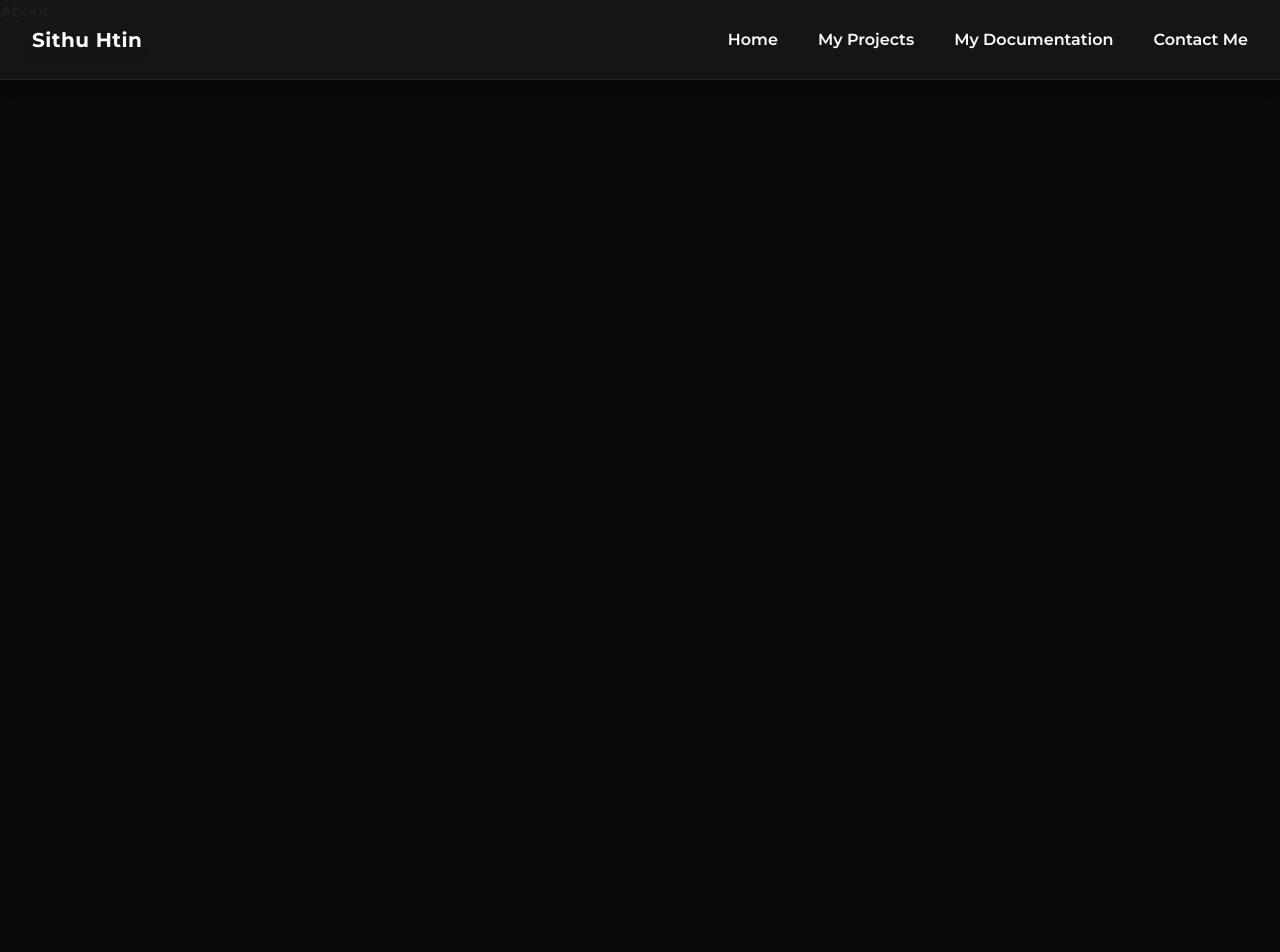
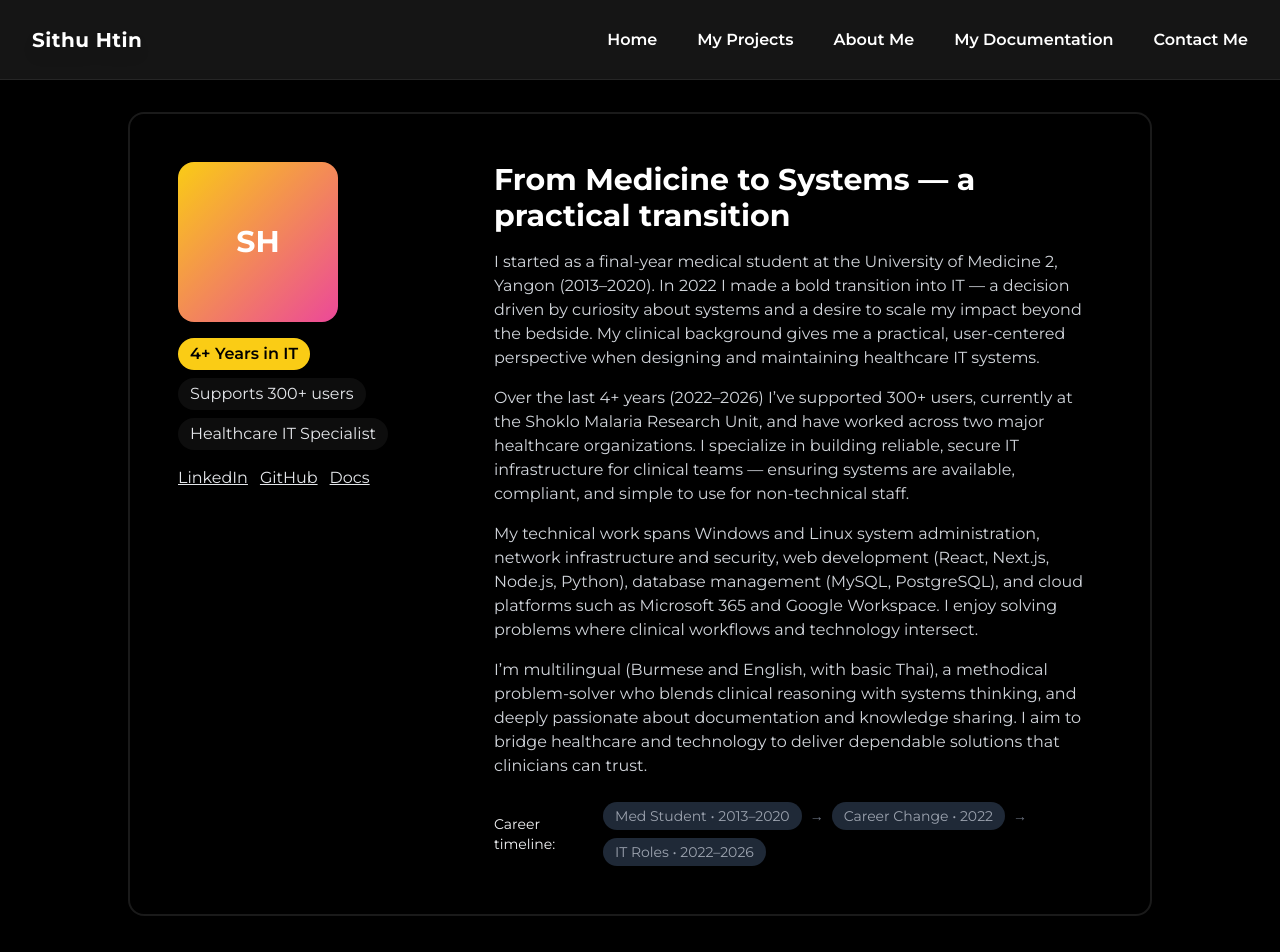
Before and after one commit to SiThuHtin/job-portfolio, a Next.js app: page /about-me in a window 1280 px wide. Shown: the top 952 px of the page. Before the commit the page ends 800 px from the top, so only its background shows below. Built offline with nearby package versions, Linux system fonts and the light colour scheme.

Commit message:
About Me page added

```diff
--- a/app/about-me/page.js
+++ b/app/about-me/page.js
@@ -1,7 +1,59 @@
 import React from "react";
 
-const About = () => {
-  return <div>About</div>;
-};
+export default function About() {
+  return (
+    <main className="flex flex-col bg-black min-h-screen pt-16 w-full overflow-x-hidden">
+      {/* <div className="flex items-center justify-center py-8 px-4">
+        <div className="flex-grow border-t border-yellow-400/30"></div>
+        <span className="mx-4 text-yellow-400 text-sm font-bold uppercase tracking-widest">About Me</span>
+        <div className="flex-grow border-t border-yellow-400/30"></div>
+      </div> */}
 
-export default About;
+      <div className="py-12 px-4 md:px-16 bg-black">
+        <div className="max-w-5xl mx-auto bg-black/60 backdrop-blur-lg border-2 border-white/10 rounded-2xl p-8 md:p-12 grid grid-cols-1 md:grid-cols-3 gap-6 items-start">
+          {/* Photo & highlights */}
+          <div className="md:col-span-1 flex flex-col items-center md:items-start">
+            <div className="w-40 h-40 rounded-2xl bg-gradient-to-br from-yellow-400 to-pink-500 flex items-center justify-center text-3xl font-bold text-white">SH</div>
+            <div className="mt-4 space-y-2 text-center md:text-left">
+              <div className="inline-flex items-center gap-2 bg-yellow-400 text-black px-3 py-1 rounded-full font-semibold">4+ Years in IT</div>
+              <div className="inline-flex items-center gap-2 bg-white/5 text-gray-200 px-3 py-1 rounded-full">Supports 300+ users</div>
+              <div className="inline-flex items-center gap-2 bg-white/5 text-gray-200 px-3 py-1 rounded-full">Healthcare IT Specialist</div>
+            </div>
+
+            <div className="mt-4 flex gap-3">
+              <a href="https://www.linkedin.com/" target="_blank" rel="noreferrer" className="text-gray-200 hover:text-white underline">LinkedIn</a>
+              <a href="https://github.com/" target="_blank" rel="noreferrer" className="text-gray-200 hover:text-white underline">GitHub</a>
+              <a href="https://sithu-htin-docs.gitbook.io/sithu-things" target="_blank" rel="noreferrer" className="text-gray-200 hover:text-white underline">Docs</a>
+            </div>
+          </div>
+
+          {/* Story and details */}
+          <div className="md:col-span-2">
+            <h2 className="text-2xl md:text-3xl font-bold text-white mb-4">From Medicine to Systems — a practical transition</h2>
+
+            <p className="text-gray-300 mb-4">I started as a final-year medical student at the University of Medicine 2, Yangon (2013–2020). In 2022 I made a bold transition into IT — a decision driven by curiosity about systems and a desire to scale my impact beyond the bedside. My clinical background gives me a practical, user-centered perspective when designing and maintaining healthcare IT systems.</p>
+
+            <p className="text-gray-300 mb-4">Over the last 4+ years (2022–2026) I’ve supported 300+ users, currently at the Shoklo Malaria Research Unit, and have worked across two major healthcare organizations. I specialize in building reliable, secure IT infrastructure for clinical teams — ensuring systems are available, compliant, and simple to use for non-technical staff.</p>
+
+            <p className="text-gray-300 mb-4">My technical work spans Windows and Linux system administration, network infrastructure and security, web development (React, Next.js, Node.js, Python), database management (MySQL, PostgreSQL), and cloud platforms such as Microsoft 365 and Google Workspace. I enjoy solving problems where clinical workflows and technology intersect.</p>
+
+            <p className="text-gray-300">I’m multilingual (Burmese and English, with basic Thai), a methodical problem-solver who blends clinical reasoning with systems thinking, and deeply passionate about documentation and knowledge sharing. I aim to bridge healthcare and technology to deliver dependable solutions that clinicians can trust.</p>
+
+            <div className="mt-6">
+              <div className="flex items-center gap-4 text-sm text-gray-400">
+                <div className="font-medium text-gray-100">Career timeline:</div>
+                <div className="flex items-center gap-2 flex-wrap">
+                  <span className="px-3 py-1 bg-gray-800 rounded-full">Med Student • 2013–2020</span>
+                  <span className="text-gray-500">→</span>
+                  <span className="px-3 py-1 bg-gray-800 rounded-full">Career Change • 2022</span>
+                  <span className="text-gray-500">→</span>
+                  <span className="px-3 py-1 bg-gray-800 rounded-full">IT Roles • 2022–2026</span>
+                </div>
+              </div>
+            </div>
+          </div>
+        </div>
+      </div>
+    </main>
+  );
+}
--- a/app/components2/Navbar.js
+++ b/app/components2/Navbar.js
@@ -21,6 +21,9 @@ const Navbar = () => {
           </Link>
           <Link href="/my-projects" className="text-md text-white font-semibold hover:text-yellow-400 transition">
             My Projects
+          </Link>
+          <Link href="/about-me" className="text-md text-white font-semibold hover:text-yellow-400 transition">
+            About Me
           </Link>
           <Link href="https://sithu-htin-docs.gitbook.io/sithu-things/" className="text-md text-white font-semibold hover:text-yellow-400 transition">
             My Documentation
@@ -73,6 +76,14 @@ const Navbar = () => {
           </Link>
           <div className="w-full h-px bg-neutral-800 my-1"></div>
           <Link
+            href="/about-me"
+            className="block w-full text-left text-lg text-white font-semibold hover:text-yellow-300 px-4 py-3 rounded-md transition-colors"
+            onClick={() => setShowMenu(false)}
+          >
+            About Me
+          </Link>
+          <div className="w-full h-px bg-neutral-800 my-1"></div>
+          <Link
             href="/contact-me"
             className="block w-full text-left text-lg text-white font-semibold hover:text-yellow-300 px-4 py-3 rounded-md transition-colors"
             onClick={() => setShowMenu(false)}
--- a/app/page.js
+++ b/app/page.js
@@ -218,58 +218,7 @@ export default function Home() {
 
       {/* (Experience already shown above) */}
 
-      {/* About Section */}
-      <div className="flex items-center justify-center py-8 px-4">
-        <div className="flex-grow border-t border-yellow-400/30"></div>
-        <span className="mx-4 text-yellow-400 text-sm font-bold uppercase tracking-widest">About Me</span>
-        <div className="flex-grow border-t border-yellow-400/30"></div>
-      </div>
 
-      <div className="py-12 px-4 md:px-16 bg-black">
-        <div className="max-w-5xl mx-auto bg-black/60 backdrop-blur-lg border-2 border-white/10 rounded-2xl p-8 md:p-12 grid grid-cols-1 md:grid-cols-3 gap-6 items-start">
-          {/* Photo & highlights */}
-          <div className="md:col-span-1 flex flex-col items-center md:items-start">
-            <div className="w-40 h-40 rounded-2xl bg-gradient-to-br from-yellow-400 to-pink-500 flex items-center justify-center text-3xl font-bold text-white">SH</div>
-            <div className="mt-4 space-y-2 text-center md:text-left">
-              <div className="inline-flex items-center gap-2 bg-yellow-400 text-black px-3 py-1 rounded-full font-semibold">4+ Years in IT</div>
-              <div className="inline-flex items-center gap-2 bg-white/5 text-gray-200 px-3 py-1 rounded-full">Supports 300+ users</div>
-              <div className="inline-flex items-center gap-2 bg-white/5 text-gray-200 px-3 py-1 rounded-full">Healthcare IT Specialist</div>
-            </div>
-
-            <div className="mt-4 flex gap-3">
-              <a href="https://www.linkedin.com/" target="_blank" rel="noreferrer" className="text-gray-200 hover:text-white underline">LinkedIn</a>
-              <a href="https://github.com/" target="_blank" rel="noreferrer" className="text-gray-200 hover:text-white underline">GitHub</a>
-              <a href="https://sithu-htin-docs.gitbook.io/sithu-things" target="_blank" rel="noreferrer" className="text-gray-200 hover:text-white underline">Docs</a>
-            </div>
-          </div>
-
-          {/* Story and details */}
-          <div className="md:col-span-2">
-            <h2 className="text-2xl md:text-3xl font-bold text-white mb-4">From Medicine to Systems — a practical transition</h2>
-
-            <p className="text-gray-300 mb-4">I started as a final-year medical student at the University of Medicine 2, Yangon (2013–2020). In 2022 I made a bold transition into IT — a decision driven by curiosity about systems and a desire to scale my impact beyond the bedside. My clinical background gives me a practical, user-centered perspective when designing and maintaining healthcare IT systems.</p>
-
-            <p className="text-gray-300 mb-4">Over the last 4+ years (2022–2026) I’ve supported 300+ users, currently at the Shoklo Malaria Research Unit, and have worked across two major healthcare organizations. I specialize in building reliable, secure IT infrastructure for clinical teams — ensuring systems are available, compliant, and simple to use for non-technical staff.</p>
-
-            <p className="text-gray-300 mb-4">My technical work spans Windows and Linux system administration, network infrastructure and security, web development (React, Next.js, Node.js, Python), database management (MySQL, PostgreSQL), and cloud platforms such as Microsoft 365 and Google Workspace. I enjoy solving problems where clinical workflows and technology intersect.</p>
-
-            <p className="text-gray-300">I’m multilingual (Burmese and English, with basic Thai), a methodical problem-solver who blends clinical reasoning with systems thinking, and deeply passionate about documentation and knowledge sharing. I aim to bridge healthcare and technology to deliver dependable solutions that clinicians can trust.</p>
-
-            <div className="mt-6">
-              <div className="flex items-center gap-4 text-sm text-gray-400">
-                <div className="font-medium text-gray-100">Career timeline:</div>
-                <div className="flex items-center gap-2 flex-wrap">
-                  <span className="px-3 py-1 bg-gray-800 rounded-full">Med Student • 2013–2020</span>
-                  <span className="text-gray-500">→</span>
-                  <span className="px-3 py-1 bg-gray-800 rounded-full">Career Change • 2022</span>
-                  <span className="text-gray-500">→</span>
-                  <span className="px-3 py-1 bg-gray-800 rounded-full">IT Roles • 2022–2026</span>
-                </div>
-              </div>
-            </div>
-          </div>
-        </div>
-      </div>
 
       {/* Documentation Section */}
       <div className="flex items-center justify-center py-8 px-4">
```
